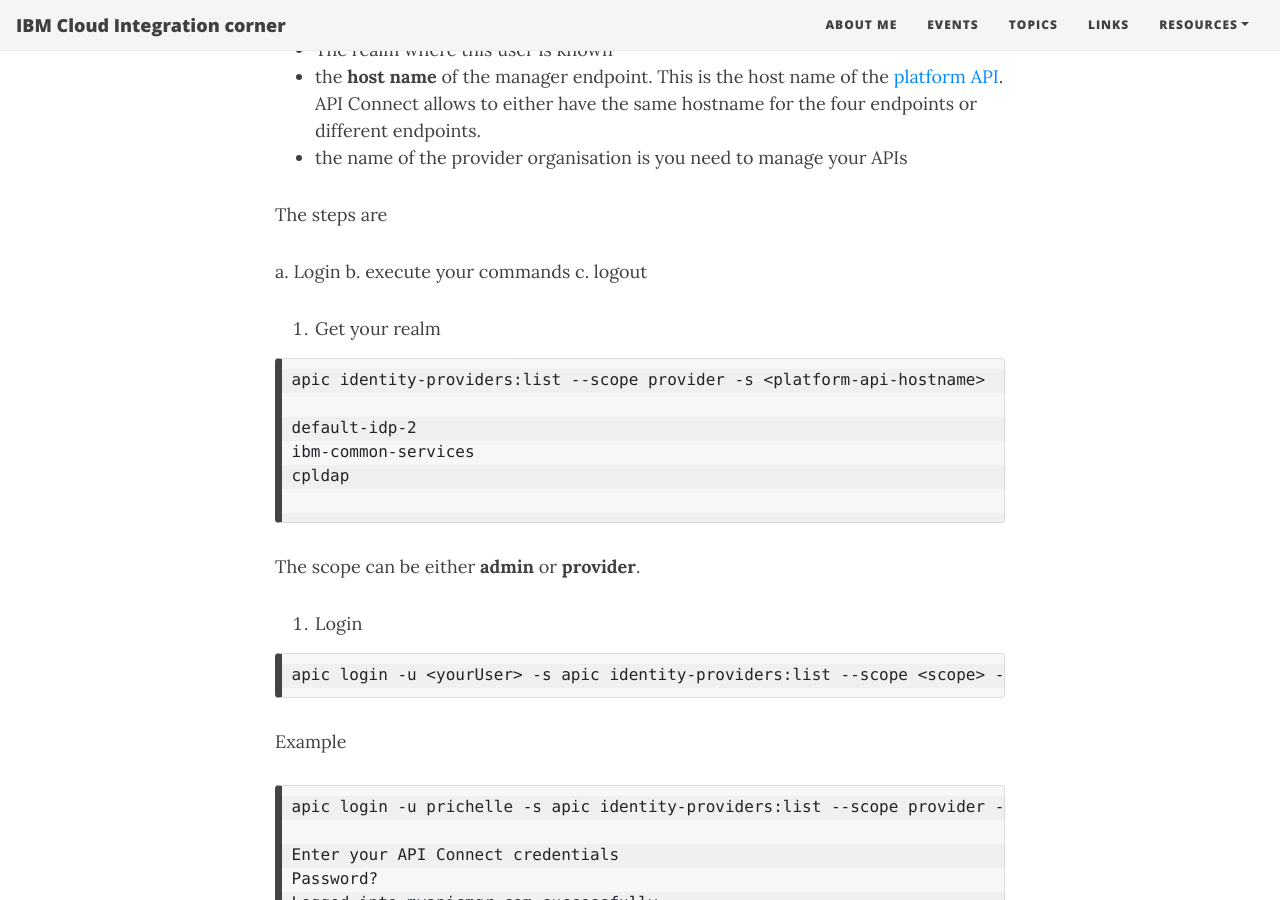
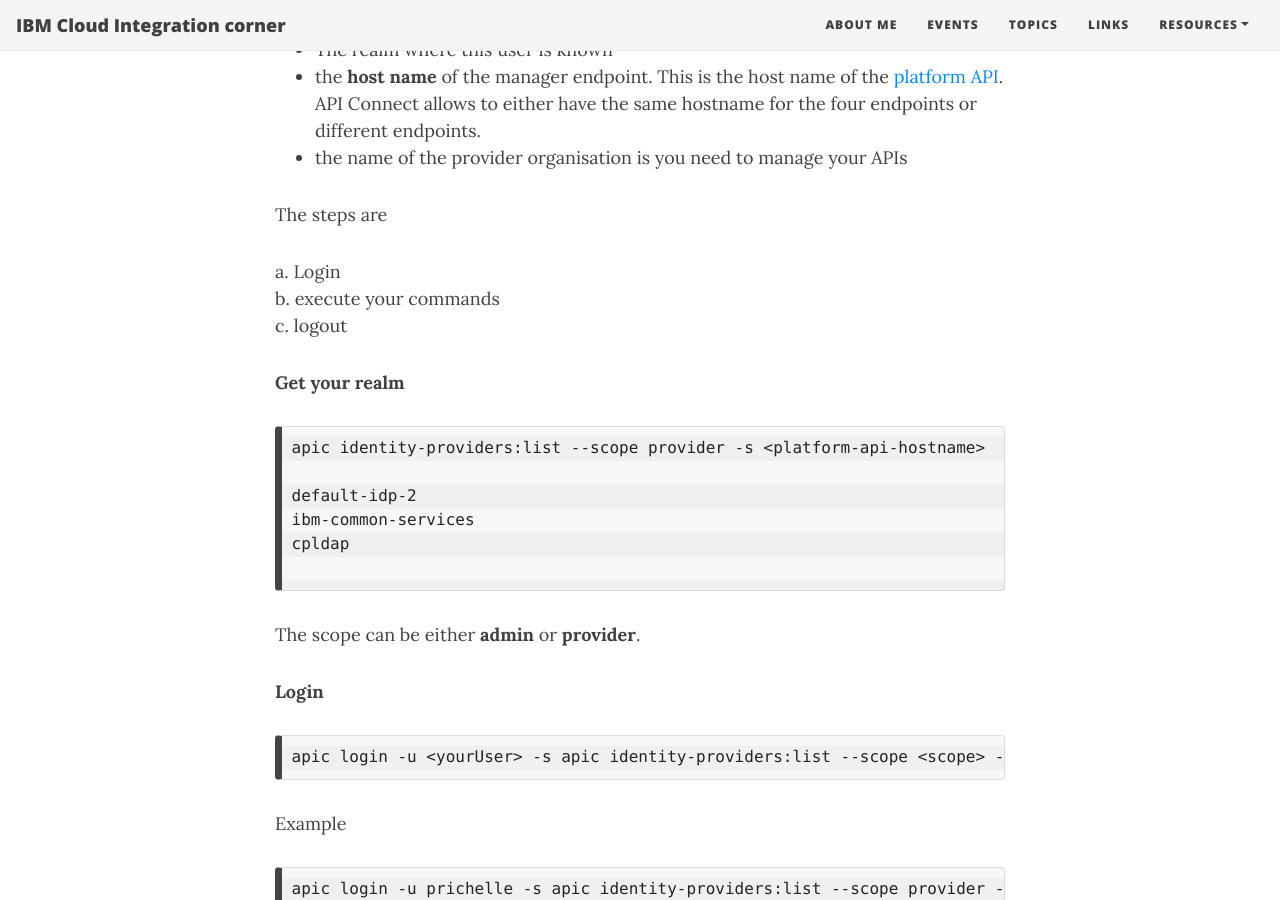
Before and after one commit to prichelle/integration.github.io, a Jekyll site: the page built from _posts/2020-07-16-APICCLI-start.md, in a window 1280 px wide and 900 px high, scrolled down 1081 px. Built offline with Jekyll 4.4.1, drawn with Linux system fonts in a browser that asks for light colours; nearby versions of some CDN libraries; comment, search, counter and statistics services are not loaded; some of the changed lines change nothing that is shown.

Commit message:
formating

`````diff
--- a/_posts/2020-07-16-APICCLI-start.md
+++ b/_posts/2020-07-16-APICCLI-start.md
@@ -36,7 +36,7 @@
   c. logout
 
 
-1. Get your realm
+__Get your realm__
 
 ```
 apic identity-providers:list --scope provider -s <platform-api-hostname>
@@ -49,7 +49,7 @@
 
 The scope can be either **admin** or **provider**.
 
-2. Login
+__Login__
 
 ```
 apic login -u <yourUser> -s apic identity-providers:list --scope <scope> -s <platform-api-hostname> -r <scope>/<id-provider>
@@ -65,13 +65,13 @@
 Logged into myapicmgr.com successfully
 ```
 
-3. Get your organisation
+__Get your organisation__
 
 When accessing a provider organisation, the user might be part of multiple organisation. You need to choose the one that you want to work with.
 
 ```
 apic orgs:list -s <platform-api-hostname> --my
-````
+```
 
 Example
 
@@ -80,7 +80,7 @@
 innovative-org
 ```
 
-4. Execute your commands
+__Execute your commands__
 
 For example to list the drafts available in your provider organisation:
 ```
`````
